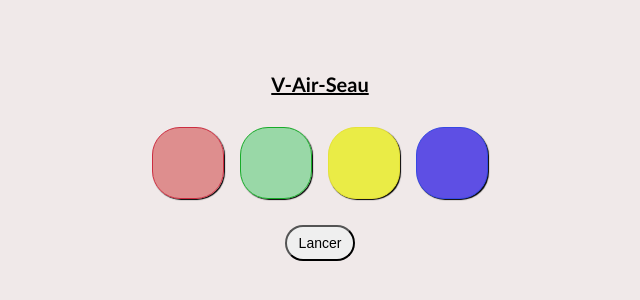
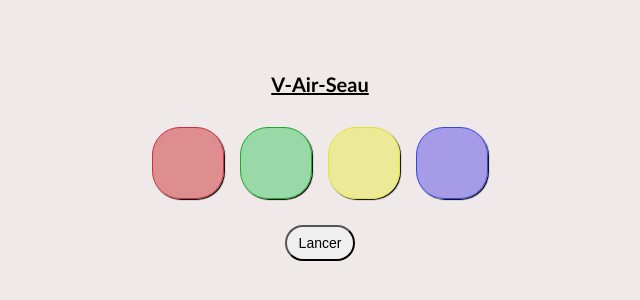
Before and after one commit to jarod25/SummerCamp_Air, a plain HTML site: page Verseau/index.html in a window 1280 px wide. Shown: the part 244-544 px from the top of the page, without its empty margins (328-968 px from the left). Drawn offline with Linux system fonts and the light colour scheme.

Commit message:
Update style.css

```diff
--- a/Verseau/style.css
+++ b/Verseau/style.css
@@ -56,13 +56,13 @@ h1 {
 }
 
 .yellow {
-  background-color: #eaec46;
+  background-color: rgb(234, 236, 70, 0.5);
   border: 1px solid #e6e336;
   text-shadow: 0px 1px 0px #bcbe3c;
 }
 
 .blue {
-  background-color: #5e4fe4;
+  background-color: rgb(94, 79, 228, 0.5);
   border: 1px solid #3648e4;
   text-shadow: 0px 1px 0px #3643b4;
 }
@@ -87,7 +87,7 @@ h1 {
 }
 
 .yellow-animation {
-  background-color: #f4ffa3;
+  background-color: #f5c647;
 }
 
 .blue-animation {
```
